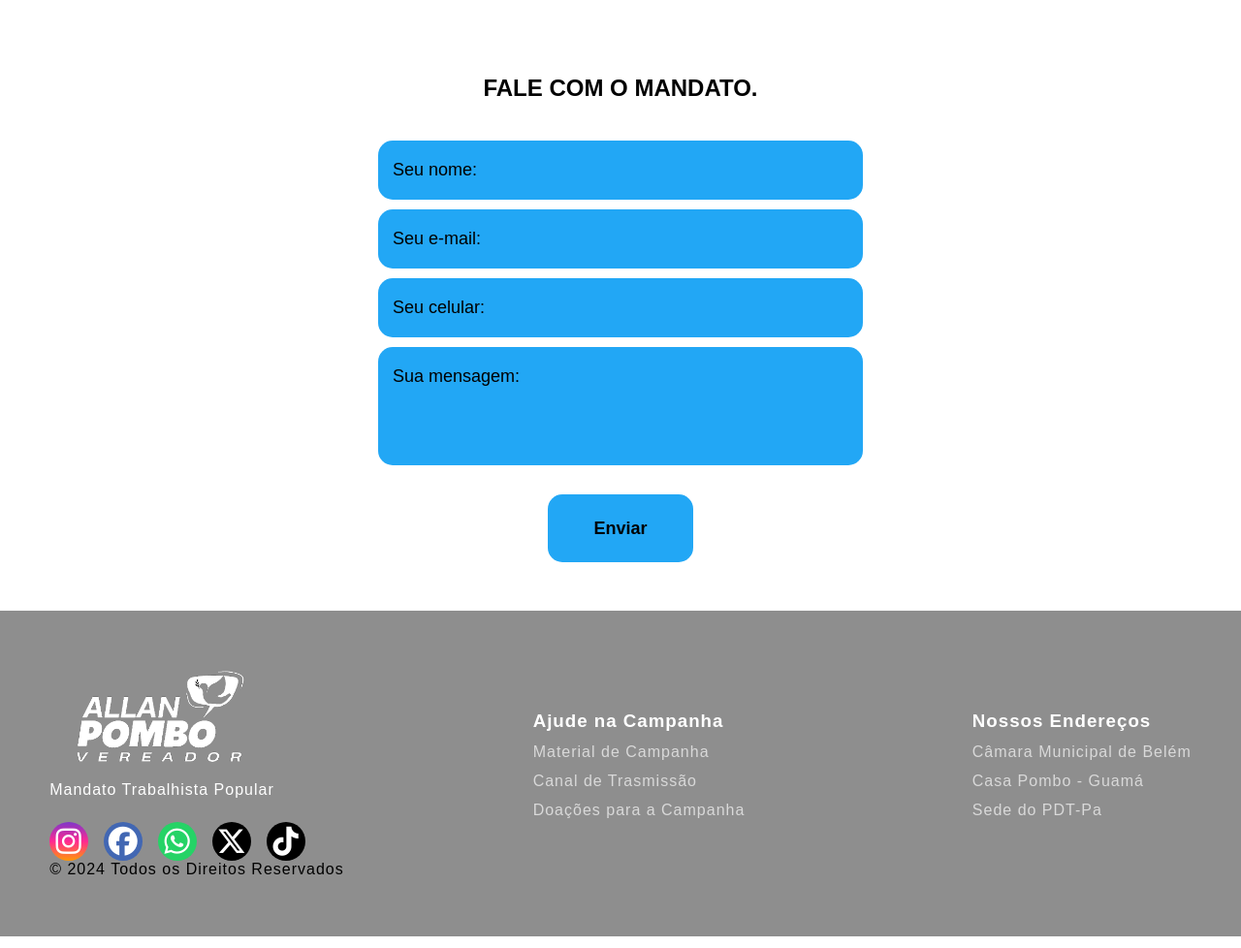
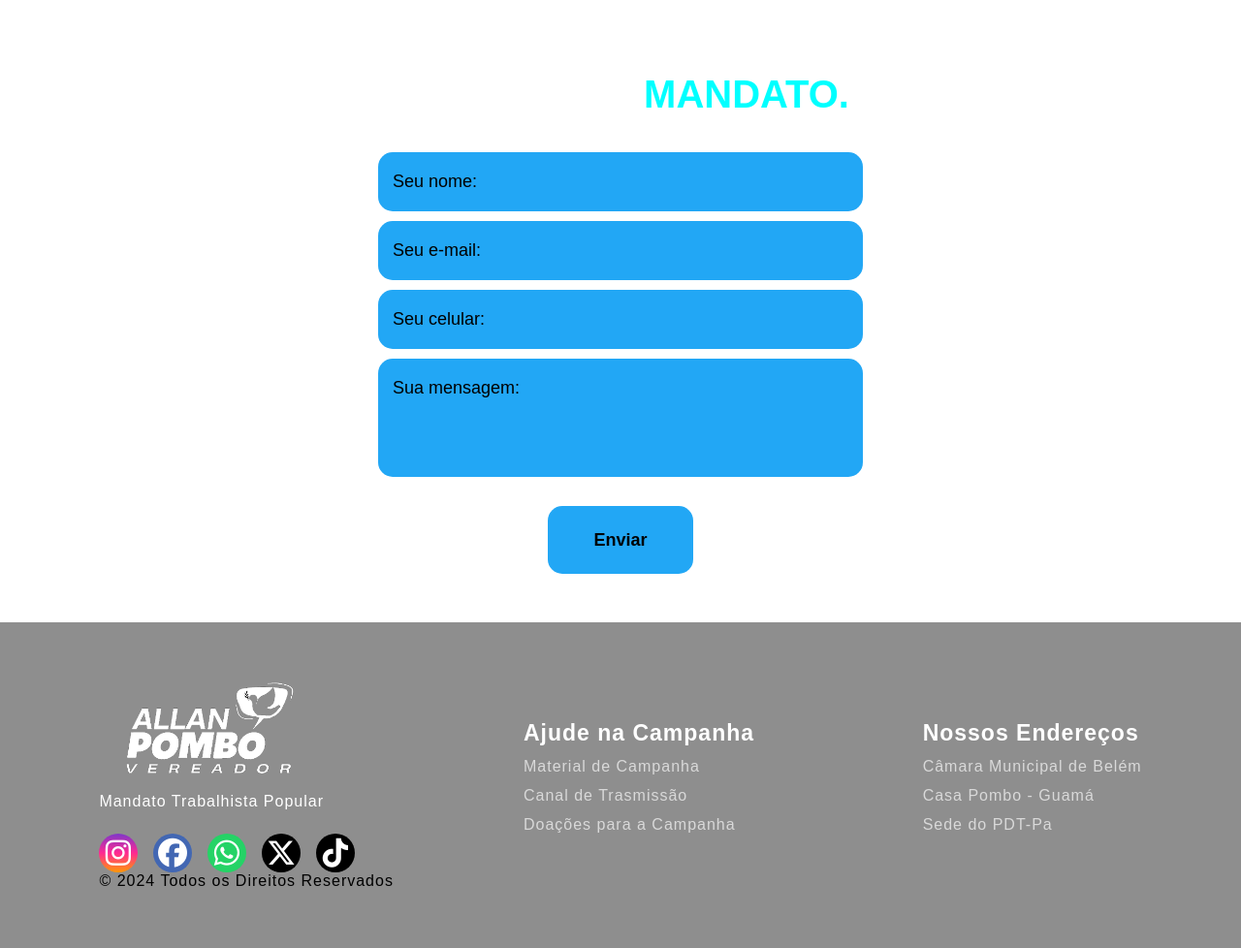
Before and after one commit to igorprnegrao/vereador-allan-pombo-pdt-12, a plain HTML site: page index.html in a window 1280 px wide. Shown: the part 2716-3694 px from the top of the page at 97% size. Drawn offline with nearby package versions, Linux system fonts and the light colour scheme.

Commit message:
formulario titulo

```diff
--- a/css/style.css
+++ b/css/style.css
@@ -290,7 +290,7 @@ section.mandato .txt-mandato {
     color: #fff;
 }
 
-section.mandato .txt-mandato h2 {
+section.mandato .txt-mandato .titulo {
     font-size: 40px;
     line-height: 40px;
     margin-bottom: 40px;
@@ -321,6 +321,17 @@ form {
     flex-direction: column;
     gap: 10px;
     margin-top: 40px;
+}
+
+section.formulario .titulo {
+    font-size: 40px;
+    line-height: 40px;
+    margin-bottom: 40px;
+    color: #fff;
+}
+
+section.formulario  h2 span {
+    color: aqua;
 }
 
 form input {
@@ -381,7 +392,7 @@ form .btn-enviar input[type="submit"] {
 /*-------- Estilo Rodapé ---------*/
 
 footer {
-    padding: 60px 4%;
+    padding: 60px 8%;
     box-shadow: 0 0 40px 10 #ffffff1d;
     letter-spacing: 1px;
     background-color: #1717177c;
@@ -465,3 +476,17 @@ footer .flex {
 #footer-list h3 {
     color: #fff;
 }
+
+.titulo-h3 {
+    font-size: 23px;
+}
+
+.footer-logo-p {
+    color: #fff;
+    font-size: 16px;
+    left: 13px;
+}
+
+#footer-list .footer-link:hover {
+    color: #22a7f5;
+}
--- a/index.html
+++ b/index.html
@@ -187,7 +187,7 @@
                 <div class="footer-campanha">
                     <ul id="footer-list">
                         <li>
-                            <h3>Ajude na Campanha</h3>
+                            <h3 class="titulo-h3">Ajude na Campanha</h3>
                         </li>
                         <li>
                             <a href="#" class="footer-link">Material de Campanha</a>
@@ -204,7 +204,7 @@
                     </ul>
                     <ul id="footer-list">
                         <li>
-                            <h3>Nossos Endereços</h3>
+                            <h3 class="titulo-h3">Nossos Endereços</h3>
                         </li>
                         <li>
                             <a href="https://www.google.com/maps/place/C%C3%A2mara+Municipal+de+Bel%C3%A9m/@-1.4425879,-48.4657218,15z/data=!4m6!3m5!1s0x92a48c171aa71ed1:0xc7070960b868edbd!8m2!3d-1.4425879!4d-48.4657218!16s%2Fg%2F1tmgdhq0?entry=ttu"
```
